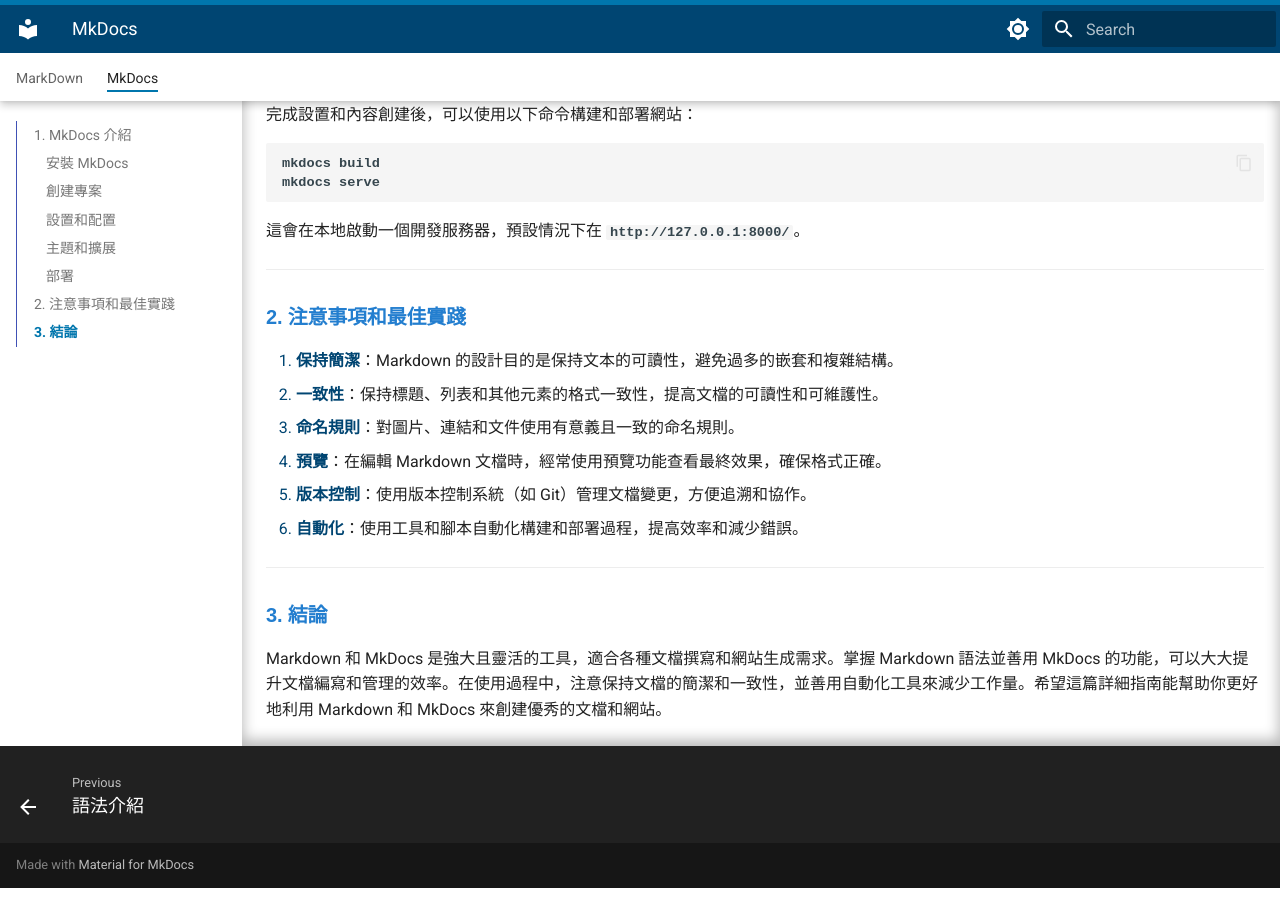
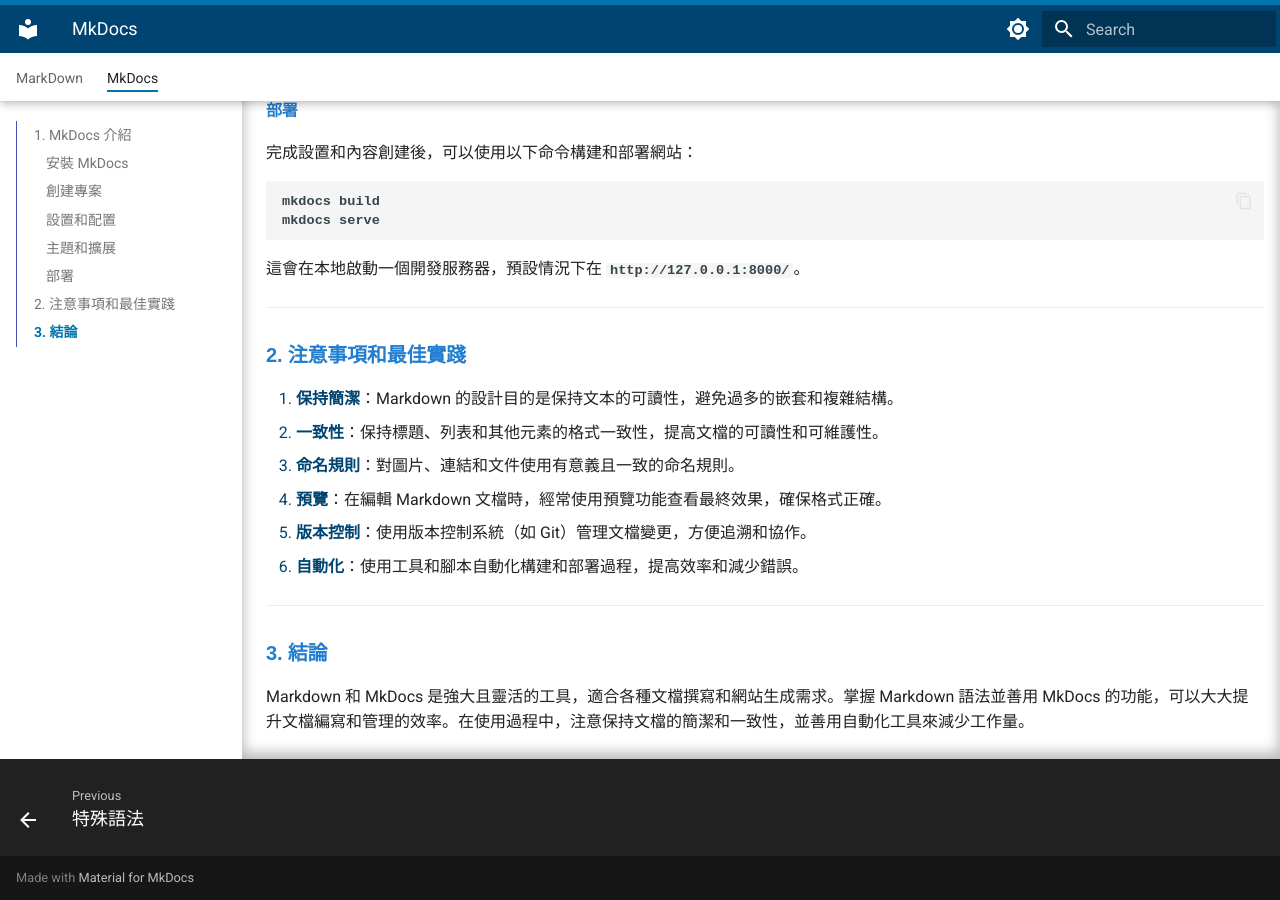
Before and after one commit to zoxul/zoxul.github.io, an MkDocs documentation site: the page built from docs/pages/mkdocs/mkdocs.md, in a window 1280 px wide and 900 px high, scrolled down 1116 px. Built offline with MkDocs 1.6.1 and Material for MkDocs 9.7.7, drawn with Linux system fonts in a browser that asks for light colours; a style sheet for code colours, icons or effects is not loaded; some of the changed text lies outside the part shown.

Commit message:
Markdown 介紹 v0.2

````diff
--- a/docs/pages/markdown/markdown1.md
+++ b/docs/pages/markdown/markdown1.md
@@ -109,10 +109,8 @@ Markdown 支持有序和無序列表。
 - 項目二
     - 子項目一
     - 子項目二
-
 * 項目一
 * 項目二
-
 + 項目一
 + 項目二
 ```
@@ -121,10 +119,8 @@ Markdown 支持有序和無序列表。
 - 項目二
     - 子項目一
     - 子項目二
-
 * 項目一
 * 項目二
-
 + 項目一
 + 項目二
 
@@ -161,12 +157,12 @@ Markdown 使用方括號加括號內的 URL 來創建連結。
 圖片語法與連結相似，但在前面加一個驚嘆號 `!`。
 
 ```markdown
-![替代文字](https://cdn.iconscout.com/icon/free/png-256/free-markdown-1-457956.png)
+![URL圖片](https://cdn.iconscout.com/icon/free/png-256/free-markdown-1-457956.png)
 
 ![本地圖片](images\free-markdown-1-457956.webp)
 ```
 
-![替代文字](https://cdn.iconscout.com/icon/free/png-256/free-markdown-1-457956.png)
+![URL圖片](https://cdn.iconscout.com/icon/free/png-256/free-markdown-1-457956.png)
 
 ![本地圖片](images\free-markdown-1-457956.webp)
 
@@ -209,15 +205,15 @@ Markdown 使用方括號加括號內的 URL 來創建連結。
 
 ```markdown
 | 標題一置左 | 標題二置中 | 標題三置右 |
-| :------ | :------: | ------:|
-| 單元格 1 | 單元格 2 | 單元格3 |
-| 單元格 4 | 單元格 5 | 單元格6 |
+| :-------- |  :------: |  ------:  |
+|  單元格 1 |  單元格 2  |  單元格3  |
+|  單元格 4 |  單元格 5  |  單元格6  |
 ```
 
 | 標題一置左 | 標題二置中 | 標題三置右 |
-| :------ | :------: | ------:|
-| 單元格 1 | 單元格 2 | 單元格3 |
-| 單元格 4 | 單元格 5 | 單元格6 |
+| :-------- |  :------: |  ------:  |
+|  單元格 1 |  單元格 2  |  單元格3  |
+|  單元格 4 |  單元格 5  |  單元格6  |
 
 ---
 #### 水平線
--- a/docs/pages/mkdocs/mkdocs.md
+++ b/docs/pages/mkdocs/mkdocs.md
@@ -27,11 +27,13 @@ cd my-project
 專案創建後，可以通過編輯 `mkdocs.yml` 配置文件來設置網站。
 
 ```yaml
-site_name: 我的文檔
+site_name: MarkDown & MkDocs 簡介
 nav:
-    - Home: index.md
-    - About: about.md
-theme: mkdocs
+    - MarkDown:
+        - 簡介: index.md
+        - 基本語法 : 'pages/markdown/markdown1.md'
+        - 特殊語法 : 'pages/markdown/markdown2.md'
+    - MkDocs : 'pages/mkdocs/mkdocs.md'
 ```
 
 #### 主題和擴展
@@ -84,4 +86,4 @@ mkdocs serve
 
 ### 3. 結論
 
-Markdown 和 MkDocs 是強大且靈活的工具，適合各種文檔撰寫和網站生成需求。掌握 Markdown 語法並善用 MkDocs 的功能，可以大大提升文檔編寫和管理的效率。在使用過程中，注意保持文檔的簡潔和一致性，並善用自動化工具來減少工作量。希望這篇詳細指南能幫助你更好地利用 Markdown 和 MkDocs 來創建優秀的文檔和網站。
+Markdown 和 MkDocs 是強大且靈活的工具，適合各種文檔撰寫和網站生成需求。掌握 Markdown 語法並善用 MkDocs 的功能，可以大大提升文檔編寫和管理的效率。在使用過程中，注意保持文檔的簡潔和一致性，並善用自動化工具來減少工作量。
--- a/mkdocs.yml
+++ b/mkdocs.yml
@@ -2,8 +2,8 @@ site_name: MarkDown & MkDocs 簡介
 nav:
   - MarkDown:
     - 簡介: index.md
-    - 基本介紹 : 'pages/markdown/markdown1.md'
-    - 語法介紹 : 'pages/markdown/markdown2.md'
+    - 基本語法 : 'pages/markdown/markdown1.md'
+    - 特殊語法 : 'pages/markdown/markdown2.md'
   - MkDocs : 'pages/mkdocs/mkdocs.md'
 
 extra_javascript:
````
Also changed, not shown: other parts of docs/pages/markdown/markdown1.md (+2 -2 lines), docs/pages/markdown/images/螢幕擷取畫面 2024-05-28 165700.png (renamed from docs/pages/markdown/images/codepath2.png).
